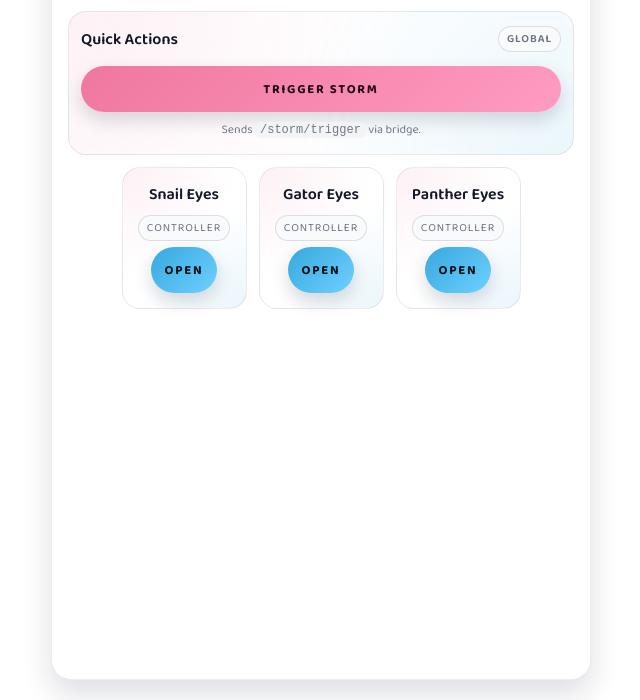
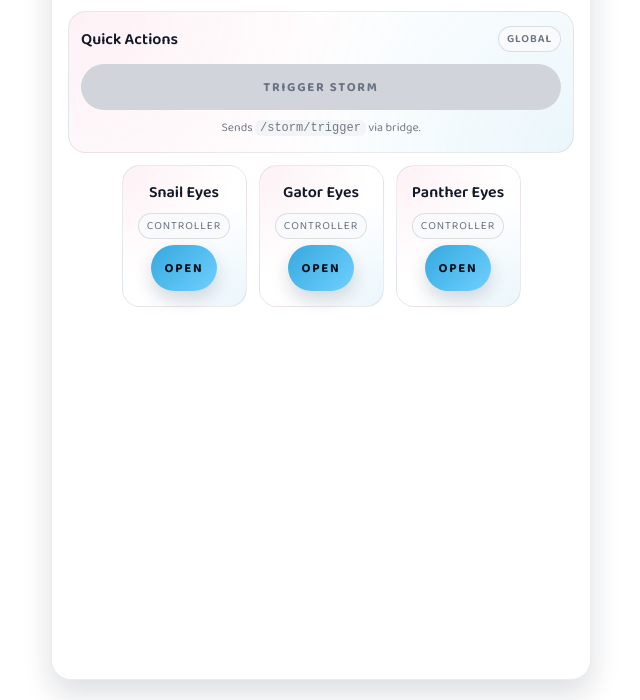
Before and after one commit to Novakukla/FloridaRAMA, a website: page osc-controller/public/main.html in a window 1280 px wide. Both pictures are taken after a click on the button "TRIGGER STORM". Shown: the part 100-800 px from the top of the page, without its empty margins (319-959 px from the left). Drawn offline with Linux system fonts and the light colour scheme; no server answers.

Commit message:
added lock to storm button

```diff
--- a/osc-controller/public/main.html
+++ b/osc-controller/public/main.html
@@ -12,8 +12,8 @@
 
   <link rel="stylesheet" href="style.css">
 
+</head>
 
-</head>
 <body>
   <div class="app-shell">
     <header>
@@ -25,12 +25,20 @@
       <!-- Quick Actions -->
       <div class="pad-global">
         <h2>Quick Actions <span class="badge">Global</span></h2>
-        <div class="wide-stack">
-          <!-- Trigger Storm -->
-          <button class="wide-btn idle" onclick="triggerStorm()">
+
+        <!-- Storm Trigger + Lock -->
+        <div class="storm-row">
+          <button
+            id="stormBtn"
+            class="wide-btn idle storm-btn locked"
+            onclick="handleStormClick()"
+            onclick="toggleStormLock()"
+            disabled
+          >
             <span class="label-main">Trigger Storm</span>
           </button>
         </div>
+
         <div class="status-row" style="margin-top:8px;">
           Sends <code>/storm/trigger</code> via bridge.
         </div>
@@ -38,8 +46,9 @@
 
       <!-- Controllers -->
       <div class="lr-container">
+
         <div class="pad">
-          <h2>Snail Eyes </h2><span class="badge">Controller</span>
+          <h2>Snail Eyes</h2><span class="badge">Controller</span>
           <div class="wide-stack">
             <a class="wide-btn home" href="becEyes/snail.html" style="text-decoration:none;">
               <span class="label-main">Open</span>
@@ -48,7 +57,7 @@
         </div>
 
         <div class="pad">
-          <h2>Gator Eyes </h2><span class="badge">Controller</span>
+          <h2>Gator Eyes</h2><span class="badge">Controller</span>
           <div class="wide-stack">
             <a class="wide-btn home" href="becEyes/gator.html" style="text-decoration:none;">
               <span class="label-main">Open</span>
@@ -57,7 +66,7 @@
         </div>
 
         <div class="pad">
-          <h2>Panther Eyes </h2><span class="badge">Controller</span>
+          <h2>Panther Eyes</h2><span class="badge">Controller</span>
           <div class="wide-stack">
             <a class="wide-btn home" href="becEyes/panther.html" style="text-decoration:none;">
               <span class="label-main">Open</span>
@@ -68,7 +77,6 @@
       </div>
     </div>
   </div>
-
   <script>
     function sendOSC(address, value = 1) {
       fetch('/osc', {
@@ -78,8 +86,46 @@
       }).catch((err) => console.error(err));
     }
 
-    function triggerStorm() { sendOSC('/storm/trigger', 1); }
+    // -----------------------------------------
+    // AUTO-LOCKING STORM BUTTON
+    // -----------------------------------------
 
+    let stormLocked = false;      // default locked
+    const AUTO_UNLOCK_MS = 60000;
+
+    function applyStormState() {
+      const stormBtn = document.getElementById("stormBtn");
+
+      // Storm button state
+      if (stormLocked) {
+        stormBtn.classList.add("locked");
+        stormBtn.disabled = true;
+      } else {
+        stormBtn.classList.remove("locked");
+        stormBtn.disabled = false;
+      }
+    }
+
+    // Trigger Storm handler
+    function handleStormClick() {
+      if (stormLocked) return;
+
+      // Fire storm OSC
+      sendOSC('/storm/trigger', 1);
+
+      // Immediately lock storm button + disable lock button
+      stormLocked = true;
+      applyStormState();
+
+      // but keep storm locked (requires manual unlock again)
+      setTimeout(() => {
+        applyStormState();
+      }, AUTO_UNLOCK_MS);
+      stormLocked = false;
+    }
+
+    window.addEventListener("DOMContentLoaded", applyStormState);
   </script>
+
 </body>
 </html>
--- a/osc-controller/public/style.css
+++ b/osc-controller/public/style.css
@@ -211,6 +211,21 @@ button {
   margin-top: 4px;
 }
 
+/* --- Storm Lock Additions --- */
+
+.storm-row {
+  display: flex;
+  align-items: center;
+  gap: 10px;
+  margin-top: 4px;
+}
+
+.storm-btn.locked {
+  background: #d1d5db !important;
+  color: #6b7280 !important;
+  box-shadow: none !important;
+  cursor: not-allowed !important;
+}
 
 
 code {
```
Also changed, not shown: osc-controller/server.js (+3 -4 lines).
